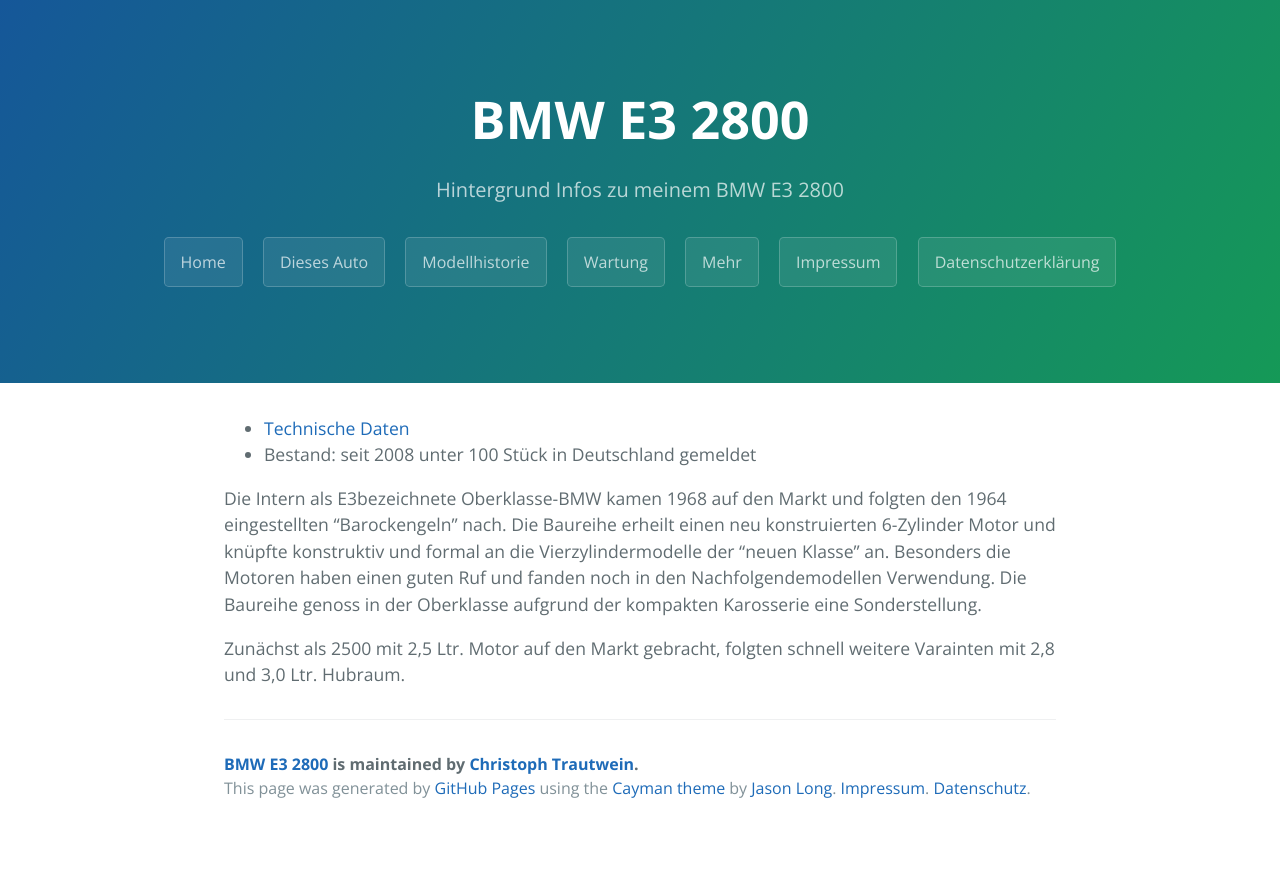
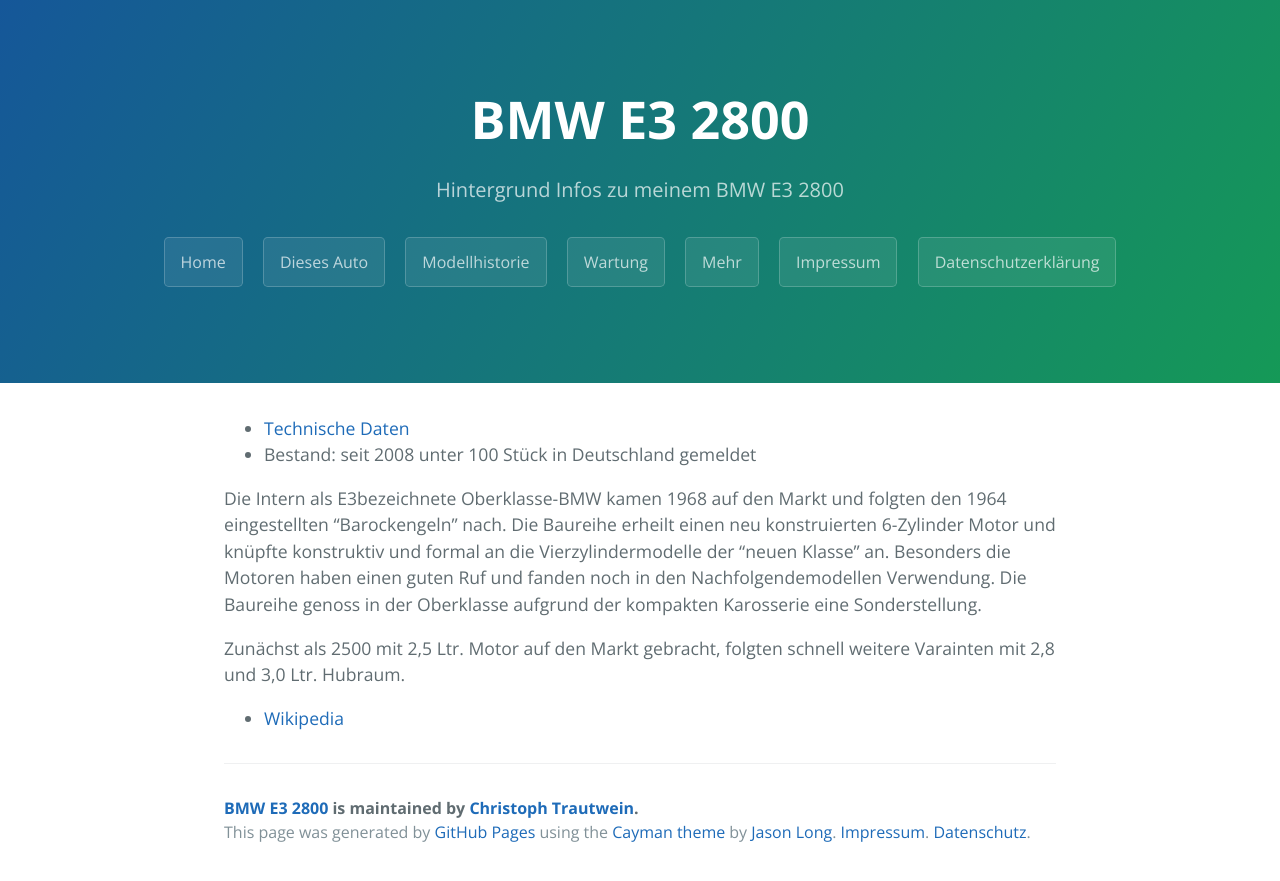
Before and after one commit to trautw/BMW-E3-2800, a Jekyll site: the page built from docs/_pages/02_class.md, in a window 1280 px wide. Shown: the top 881 px of the page. Built offline with Jekyll 4.4.1, drawn with Linux system fonts in a browser that asks for light colours.

Commit message:
Update 02_class.md

```diff
--- a/docs/_pages/02_class.md
+++ b/docs/_pages/02_class.md
@@ -11,3 +11,5 @@ permalink: /class/
 Die Intern als E3bezeichnete Oberklasse-BMW kamen 1968 auf den Markt und folgten den 1964 eingestellten "Barockengeln" nach. Die Baureihe erheilt einen neu konstruierten 6-Zylinder Motor und knüpfte konstruktiv und formal an die Vierzylindermodelle der "neuen Klasse" an. Besonders die Motoren haben einen guten Ruf und fanden noch in den Nachfolgendemodellen Verwendung. Die Baureihe genoss in der Oberklasse aufgrund der kompakten Karosserie eine Sonderstellung.
 
 Zunächst als 2500 mit 2,5 Ltr. Motor auf den Markt gebracht, folgten schnell weitere Varainten mit 2,8 und 3,0 Ltr. Hubraum.
+
+* [Wikipedia](https://de.wikipedia.org/wiki/BMW_E3)
```
